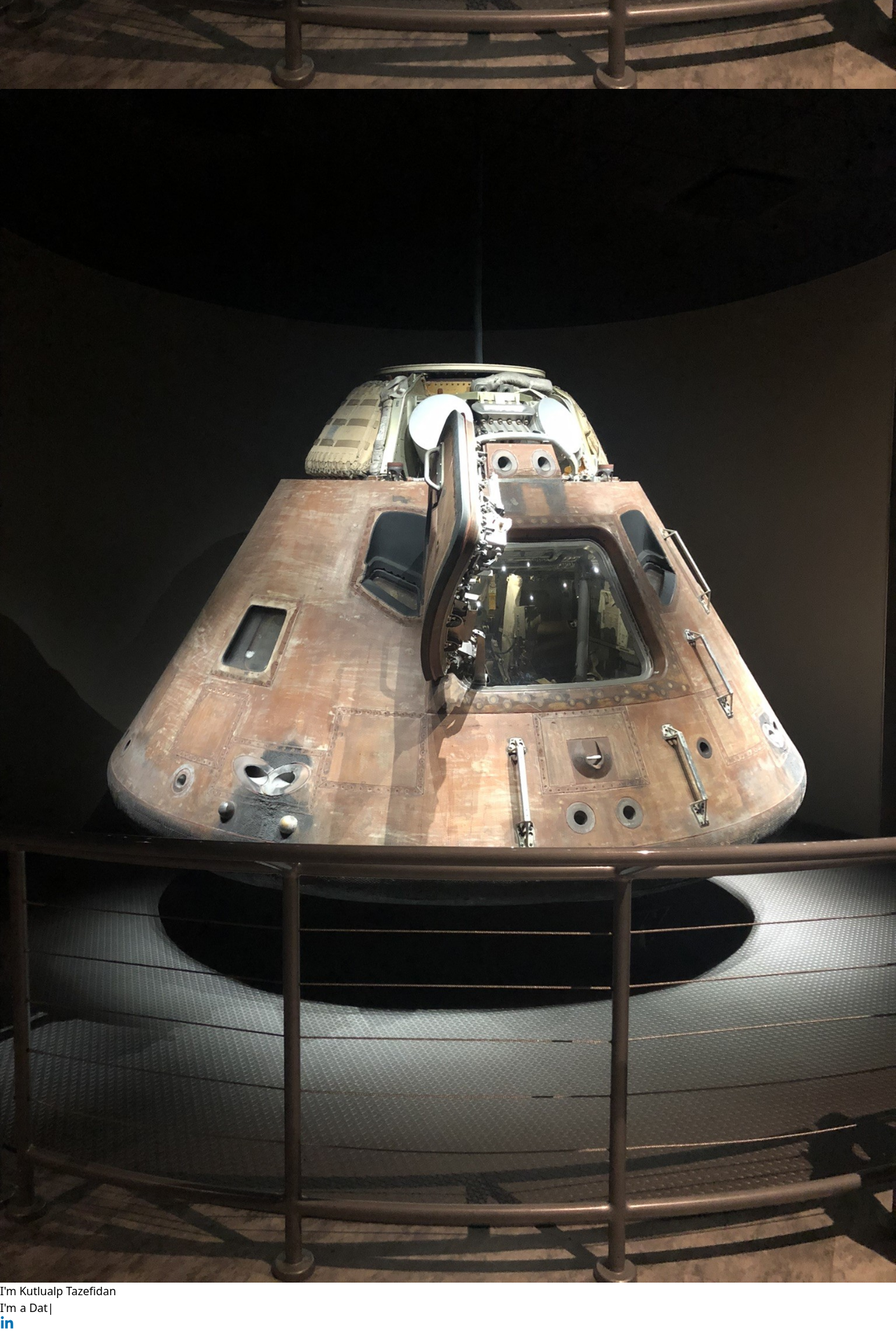
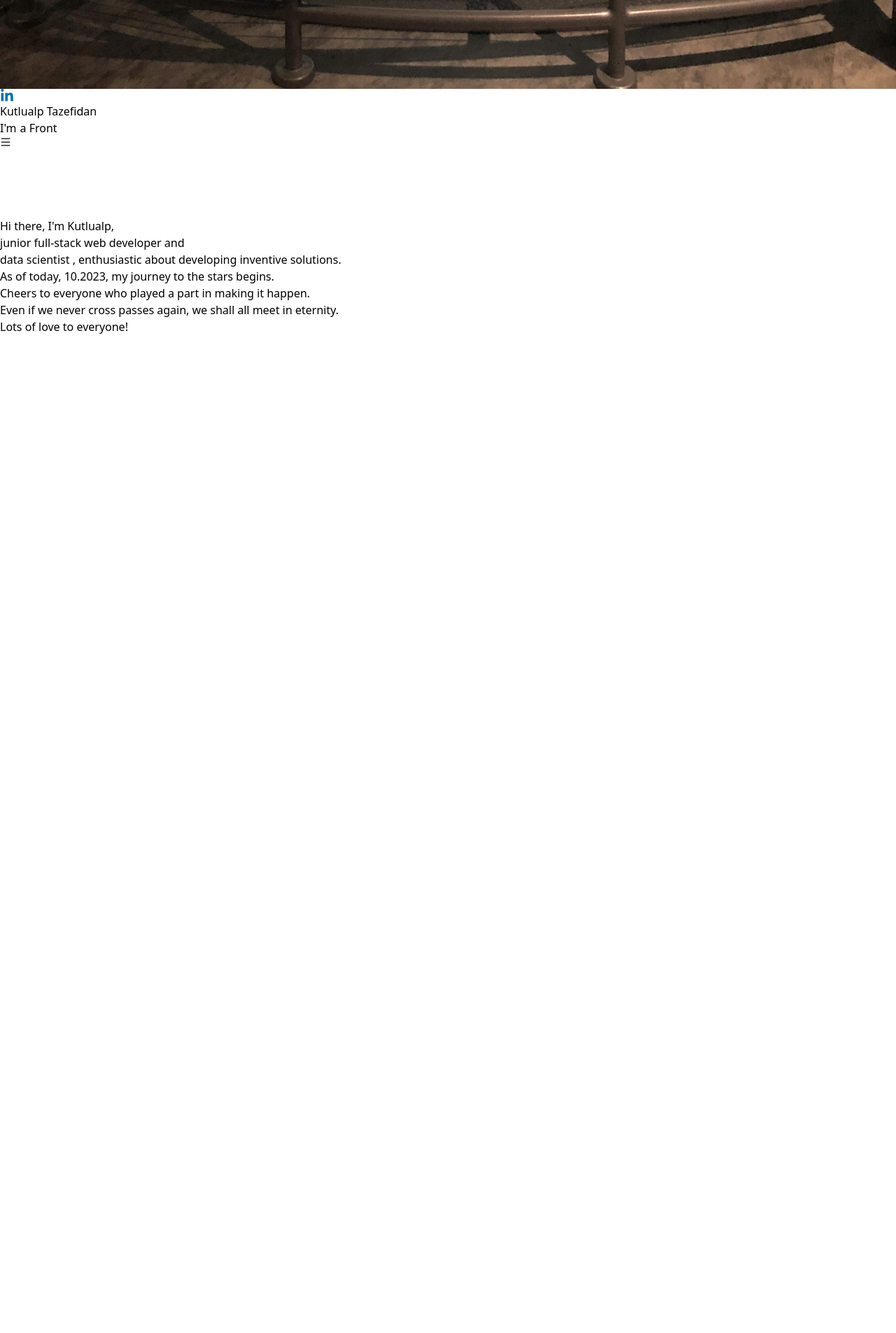
Before and after one commit to KutlualpTazefidan/portfolio-react-vite-tailwind-typescript, a React (Vite) app: page / in a window 1280 px wide. Shown: the part 1580-3485 px from the top of the page at 70% size. After the commit the page ends 2059 px from the top, so only its background shows below. Built offline with nearby package versions, Linux system fonts and the light colour scheme.

Commit message:
Update style

```diff
--- a/src/components/Main.tsx
+++ b/src/components/Main.tsx
@@ -1,6 +1,7 @@
 import React, { useEffect, useState } from 'react'
 import {FaLinkedinIn} from 'react-icons/fa'
 import  {TypeAnimation} from 'react-type-animation'
+import { SideNavbar } from './SideNavbar'
 const Main = () => {
   const [noteVisibility, setNoteVisibility] = useState(false)
 
@@ -26,11 +27,15 @@ const Main = () => {
   };
   return (
     <div id='main'>
-        <img className='w-full h-screen object-cover object-left' src="/images/apollo14capsule.jpg" alt="Apollo 14 Capsule - Captured during a trip in Orlando" />
-        <div className='w-full h-screen absolute top-0 left-0 bg-white/50'>
-            <div className='max-w-[700px] m-auto h-full w-full flex flex-col justify-center items-center lg:items-start '>
-                <h1 className='sm:text-5xl text-4xl font-bold text-gray-1000'>I'm Kutlualp Tazefidan</h1>
-                <h2 className='flex sm:text-2xl text-2xl pt-4 pb-4 font-medium'>I'm
+        <div className='w-full h-screen absolute top-0 left-0 bg-white/0'>
+            <div className='w-full fixed flex flex-row justify-between top-0'>
+            <div className='flex justify-center items-center '>
+                <a href='https://www.linkedin.com/in/kutlualp-tazefidan/' className='ml-7 mr-4 mt-4 h-auto rounded-full shadow-lg bg-black shadow-gray-400 p-4 cursor-pointer backdrop-filter backdrop-blur-lg bg-opacity-80 hover:scale-105 ease-in duration-200 hover:bg-opacity-100'>
+                            <FaLinkedinIn className='cursor-pointer' size={20} color={'#0072b1'}/>
+                </a>
+                <h2 className='inline-block mt-4 sm:text-2xl font-semibold text-gray-1000 text-center text-white'>Kutlualp Tazefidan</h2>
+            </div>
+            <h2 className='flex self-start mr-7 text-2xl text-2xl pt-5 pb-4 font-normal text-white hidden sm:block'>I'm
                 <TypeAnimation
                     sequence={[
                         // Same substring at the start will only be typed out once, initially
@@ -50,16 +55,19 @@ const Main = () => {
                     repeat={Infinity}
                     />
                 </h2>
-                <div className='flex max-w-[200px]'>
-                    <a href='https://www.linkedin.com/in/kutlualp-tazefidan/' className='rounded-full shadow-lg bg-black shadow-gray-400 m-2 p-4 cursor-pointer backdrop-filter backdrop-blur-lg bg-opacity-80 hover:scale-105 ease-in duration-200 hover:bg-opacity-100'>
-                        <FaLinkedinIn className='cursor-pointer' size={20} color={'#0072b1'}/>
-                    </a>
+            </div>
+            <div className='inline-block m-auto h-full w-full flex flex-row justify-center items-center'>
+                <SideNavbar/>
+                <div className='flex flex-col items-center ml-4 mr-4 sm:mx-28'>
+                <h1 className='sm:text-4xl text-3xl font-medium text-gray-1000 text-left max-w-[700px] text-white bg-black/80 p-8'>Hi there, I'm Kutlualp, <br/> junior <span className="text-[#007acc]">full-stack web developer</span> and <br/> <span className='text-[#fee500]'>data scientist </span>, enthusiastic about developing inventive solutions.
+                    </h1>
                 </div>
                 <div
                 onTransitionEnd={handleTransitionEnd}
                 className={`fixed bottom-0 right-0
                             bg-black/50
                             mt-16
+                            pr-7
                             sm:text-1xl
                             text-1xl p-4
                             font-small
@@ -69,9 +77,8 @@ const Main = () => {
                             ease-in-out
                             duration-500
                             ${noteVisibility ? 'opacity-100' : 'opacity-0'}`}>
-                    As of today, 20.10.2023, my journey to the stars begins.<br/>
-                    Cheers to everyone who had a part in making it happen.<br/>
-                    My heart goes out to the ones, who decide to be by my side wherever I go.<br/>
+                    As of today, 10.2023, my journey to the stars begins.<br/>
+                    Cheers to everyone who played a part in making it happen.<br/>
                     Even if we never cross passes again, we shall all meet in eternity.<br/>
                     Lots of love to everyone!
                 </div>
```
